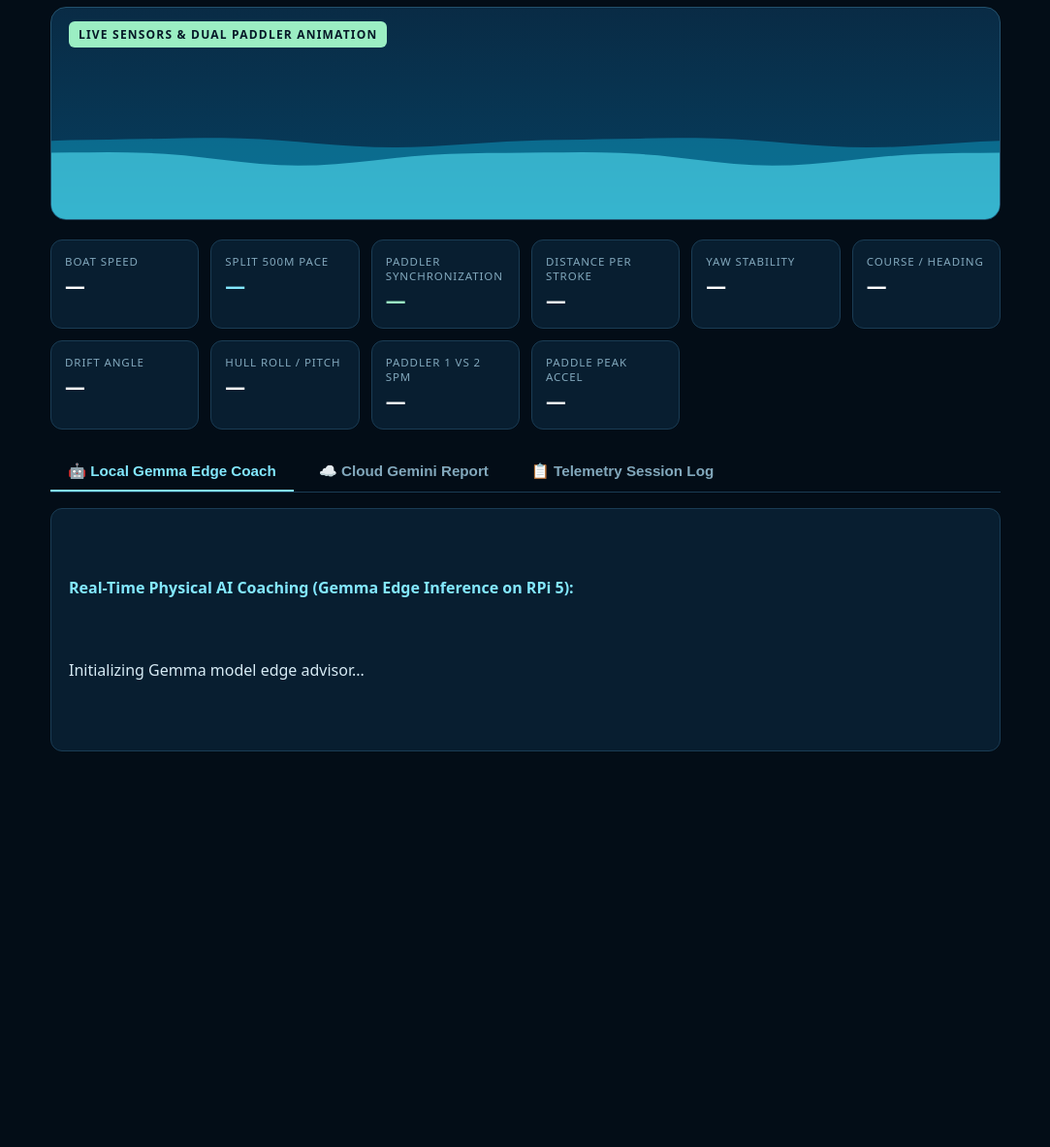
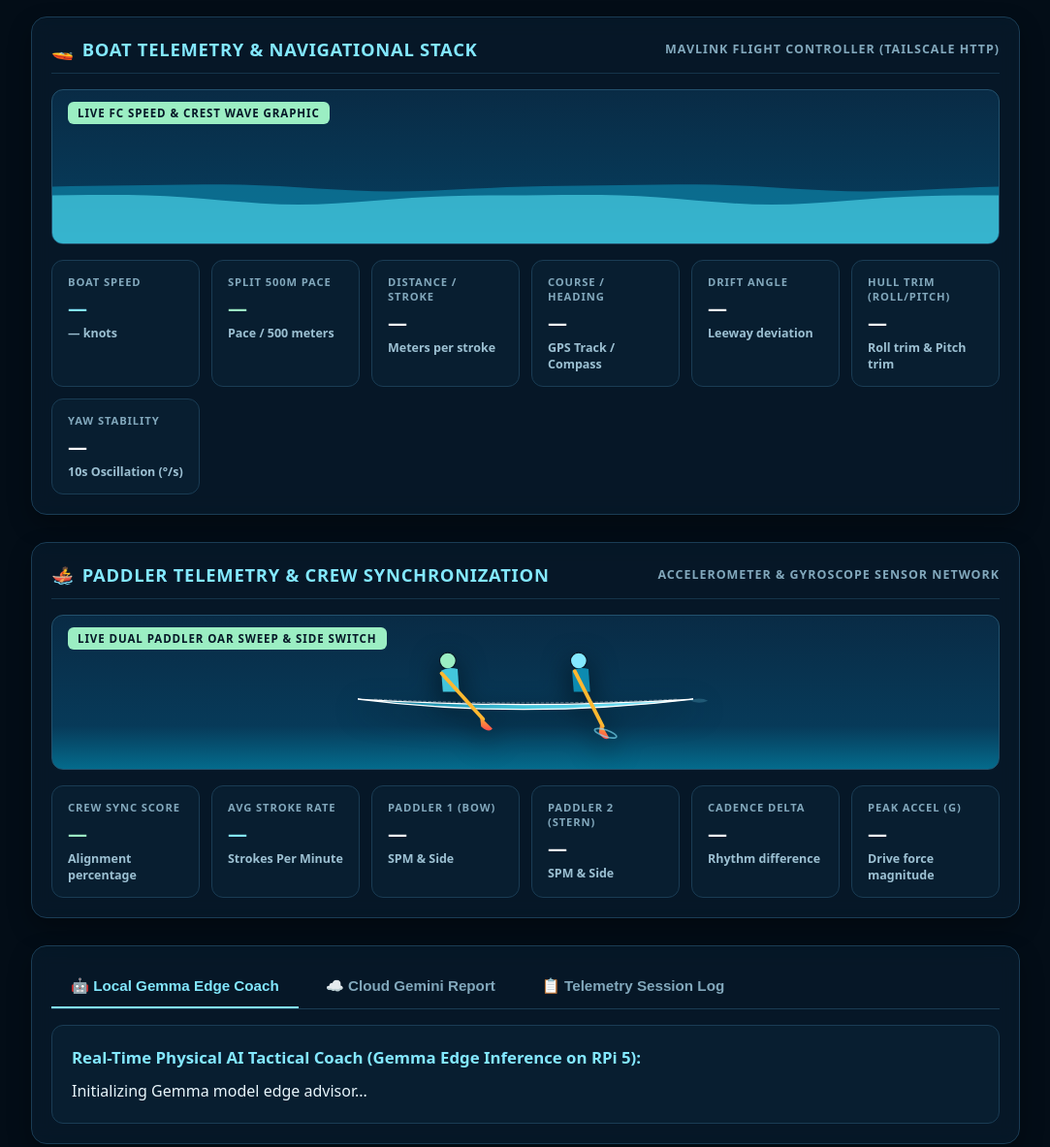
Before and after one commit to an00pie/thuzhayan-physical-ai, a plain HTML site: page boat_telemetry/live_dashboard.html in a window 1280 px wide. Shown: the part 178-1361 px from the top of the page at 97% size, without its empty margins (98-1181 px from the left). Before the commit the page ends 977 px from the top, so only its background shows below. Drawn offline with Linux system fonts and the light colour scheme; no server answers.

Commit message:
Redesign dashboard layout into separate Boat Telemetry (top) and Paddler Telemetry (bottom) sections

```diff
--- a/boat_telemetry/live_dashboard.html
+++ b/boat_telemetry/live_dashboard.html
@@ -5,49 +5,55 @@
   <meta name="viewport" content="width=device-width, initial-scale=1.0">
   <title>Thuzhayan · RPi 5 Physical AI Boat & Paddle Telemetry</title>
 </head>
-<body style="margin: 0; background: #030d17; color: #e8f5fb; font-family: system-ui, -apple-system, sans-serif;">
+<body style="margin: 0; background: #030d17; color: #e8f5fb; font-family: system-ui, -apple-system, BlinkMacSystemFont, 'Segoe UI', Roboto, sans-serif;">
 <main id="thuzhayan-live-dashboard">
   <style>
-    #thuzhayan-live-dashboard { max-width: 1020px; margin: 24px auto; padding: 0 20px; box-sizing: border-box; }
+    #thuzhayan-live-dashboard { max-width: 1060px; margin: 24px auto; padding: 0 20px 40px; box-sizing: border-box; }
     #thuzhayan-live-dashboard * { box-sizing: border-box; }
-    .badge-row { display: flex; gap: 8px; flex-wrap: wrap; margin-bottom: 12px; }
-    .badge { padding: 4px 10px; border-radius: 20px; font-size: 0.78rem; font-weight: 700; letter-spacing: 0.05em; text-transform: uppercase; background: rgba(255,255,255,0.06); border: 1px solid rgba(255,255,255,0.12); color: #9cc0d2; }
+
+    .badge-row { display: flex; gap: 8px; flex-wrap: wrap; margin-bottom: 14px; }
+    .badge { padding: 5px 12px; border-radius: 20px; font-size: 0.76rem; font-weight: 700; letter-spacing: 0.05em; text-transform: uppercase; background: rgba(255,255,255,0.06); border: 1px solid rgba(255,255,255,0.12); color: #9cc0d2; }
     .badge.active { background: rgba(67, 197, 219, 0.15); border-color: #43c5db; color: #43c5db; }
     .badge.alert { background: rgba(255, 77, 77, 0.2); border-color: #ff4d4d; color: #ff6b6b; }
 
-    .topline { display: flex; justify-content: space-between; gap: 14px; align-items: center; margin-bottom: 16px; flex-wrap: wrap; }
+    .topline { display: flex; justify-content: space-between; gap: 14px; align-items: center; margin-bottom: 20px; flex-wrap: wrap; }
     h1 { margin: 0; font-size: clamp(1.6rem, 4vw, 2.4rem); letter-spacing: .02em; background: linear-gradient(135deg, #ffffff 0%, #83e8ff 100%); -webkit-background-clip: text; -webkit-text-fill-color: transparent; }
     .tag { color: #83e8ff; font-size: .85rem; text-transform: uppercase; letter-spacing: .14em; font-weight: 700; }
-    .state { padding: 6px 14px; background: rgba(155, 238, 195, 0.12); border: 1px solid #9beec3; color: #9beec3; border-radius: 8px; font-weight: 700; }
+    .state { padding: 6px 16px; background: rgba(155, 238, 195, 0.12); border: 1px solid #9beec3; color: #9beec3; border-radius: 8px; font-weight: 700; font-size: 0.9rem; }
 
-    .water { position: relative; height: 220px; overflow: hidden; border: 1px solid #23516d; border-radius: 16px; background: linear-gradient(#092b45 0%, #073a59 72%, #046b8c 100%); margin-bottom: 20px; }
-    .water svg { position: absolute; inset: 0; width: 100%; height: 100%; }
+    /* SECTION CONTAINERS */
+    .telemetry-section { background: rgba(8, 30, 48, 0.65); border: 1px solid #1a3c54; border-radius: 16px; padding: 20px; margin-bottom: 28px; backdrop-filter: blur(10px); box-shadow: 0 10px 24px rgba(0,0,0,0.3); }
+    .section-header { display: flex; align-items: center; justify-content: space-between; border-bottom: 1px solid rgba(26, 60, 84, 0.8); padding-bottom: 12px; margin-bottom: 16px; }
+    .section-title { font-size: 1.15rem; font-weight: 800; color: #83e8ff; letter-spacing: 0.04em; display: flex; align-items: center; gap: 8px; }
+    .section-subtitle { font-size: 0.78rem; color: #82a8bc; text-transform: uppercase; letter-spacing: 0.08em; font-weight: 600; }
+
+    /* ANIMATIONS & VISUALIZERS */
+    .water-box { position: relative; height: 160px; overflow: hidden; border: 1px solid #23516d; border-radius: 12px; background: linear-gradient(#092b45 0%, #073a59 72%, #046b8c 100%); margin-bottom: 16px; }
+    .water-box svg.waves { position: absolute; inset: 0; width: 100%; height: 100%; }
+    .live-tag { position: absolute; z-index: 3; left: 16px; top: 12px; padding: 4px 10px; color: #061827; background: #9beec3; border-radius: 6px; font-size: 0.72rem; font-weight: 800; letter-spacing: .08em; }
+
     .boat-graphic { position: absolute; z-index: 2; left: 50%; top: 48%; transform: translate(-50%, -50%); filter: drop-shadow(0 10px 14px #01101a); transition: transform 0.3s ease; }
-    .live-tag { position: absolute; z-index: 3; left: 18px; top: 14px; padding: 5px 10px; color: #061827; background: #9beec3; border-radius: 6px; font-size: .75rem; font-weight: 800; letter-spacing: .1em; }
 
-    .metrics { display: grid; grid-template-columns: repeat(auto-fit, minmax(140px, 1fr)); gap: 12px; margin-bottom: 24px; }
-    .metric { padding: 14px; border: 1px solid #1a3c54; border-radius: 12px; background: #081e30; backdrop-filter: blur(8px); }
-    .metric small { display: block; color: #82a8bc; text-transform: uppercase; letter-spacing: .08em; font-size: 0.72rem; margin-bottom: 4px; }
-    .metric strong { font-size: 1.3rem; color: #ffffff; }
+    /* METRICS GRIDS */
+    .metrics-grid { display: grid; grid-template-columns: repeat(auto-fit, minmax(150px, 1fr)); gap: 12px; }
+    .metric-card { padding: 14px 16px; border: 1px solid #1a3c54; border-radius: 12px; background: #081e30; transition: transform 0.2s, border-color 0.2s; }
+    .metric-card:hover { border-color: #43c5db; transform: translateY(-2px); }
+    .metric-card small { display: block; color: #82a8bc; text-transform: uppercase; letter-spacing: .08em; font-size: 0.7rem; font-weight: 700; margin-bottom: 6px; }
+    .metric-card strong { font-size: 1.25rem; color: #ffffff; font-weight: 800; }
+    .metric-card .sub-value { font-size: 0.78rem; color: #9cc0d2; margin-top: 4px; font-weight: 600; }
 
+    /* TABS */
     .tabs { display: flex; gap: 8px; border-bottom: 1px solid #1a3c54; margin-bottom: 16px; }
-    .tab-btn { padding: 10px 18px; background: transparent; border: none; border-bottom: 2px solid transparent; color: #82a8bc; font-size: 0.95rem; font-weight: 600; cursor: pointer; transition: all 0.2s; }
+    .tab-btn { padding: 12px 20px; background: transparent; border: none; border-bottom: 2px solid transparent; color: #82a8bc; font-size: 0.95rem; font-weight: 700; cursor: pointer; transition: all 0.2s; }
     .tab-btn.active { color: #83e8ff; border-bottom-color: #83e8ff; }
-    .tab-content { display: none; padding: 18px; border: 1px solid #1a3c54; border-radius: 12px; background: #081e30; white-space: pre-wrap; color: #d6eaf4; line-height: 1.6; }
+    .tab-content { display: none; padding: 20px; border: 1px solid #1a3c54; border-radius: 12px; background: #081e30; color: #d6eaf4; line-height: 1.6; }
     .tab-content.active { display: block; }
 
     .btn-action { padding: 10px 20px; background: linear-gradient(135deg, #0d8bb0, #046b8c); border: none; border-radius: 8px; color: white; font-weight: 700; cursor: pointer; transition: opacity 0.2s; margin-bottom: 12px; }
     .btn-action:hover { opacity: 0.9; }
-
-    /* Traffic Light Sync Indicator Styles */
-    .traffic-light-box { position: absolute; z-index: 4; right: 18px; top: 12px; display: flex; flex-direction: column; align-items: center; background: rgba(6, 24, 39, 0.88); border: 1px solid #23516d; padding: 6px 12px; border-radius: 12px; backdrop-filter: blur(6px); box-shadow: 0 6px 12px rgba(0,0,0,0.4); }
-    .light-title { font-size: 0.62rem; color: #82a8bc; font-weight: 800; letter-spacing: 0.1em; margin-bottom: 4px; }
-    .traffic-housing { display: flex; gap: 8px; background: #030d15; border: 1px solid #142e42; padding: 5px 10px; border-radius: 20px; }
-    .led { width: 14px; height: 14px; border-radius: 50%; opacity: 0.2; transition: all 0.3s ease; }
-    .led.red { background: #ff4d4d; }
-    .led.red.active { opacity: 1.0; box-shadow: 0 0 14px #ff4d4d; }
   </style>
 
+  <!-- TOP STATUS BADGES -->
   <section class="badge-row">
     <div class="badge active">🍓 Raspberry Pi 5 Core</div>
     <div id="gemma-model-badge" class="badge active">🤖 Local Gemma Model: Detect…</div>
@@ -58,6 +64,7 @@
     <div id="gpio-badge" class="badge">GPIO Pin 17: Normal</div>
   </section>
 
+  <!-- MAIN HEADER -->
   <section class="topline">
     <div>
       <div class="tag">Thuzhayan Telemetry System</div>
@@ -66,10 +73,81 @@
     <div id="state" class="state">Connecting hardware…</div>
   </section>
 
-  <section class="water" aria-label="Animated water crest showing boat & paddler motion">
-    <div class="live-tag">LIVE SENSORS & DUAL PADDLER ANIMATION</div>
+  <!-- ============================================================== -->
+  <!-- SECTION 1: BOAT TELEMETRY (SHOWN FIRST AT THE TOP)             -->
+  <!-- ============================================================== -->
+  <section class="telemetry-section" id="section-boat">
+    <div class="section-header">
+      <div class="section-title">
+        <span>🚤</span> BOAT TELEMETRY & NAVIGATIONAL STACK
+      </div>
+      <div class="section-subtitle">MAVLink Flight Controller (Tailscale HTTP)</div>
+    </div>
 
-    <!-- SVG Interactive Racing Shell & Dual Paddler Animation -->
+    <!-- Hydrodynamic Speed-Animated Crest Visualizer -->
+    <div class="water-box" aria-label="Animated water crest showing boat motion">
+      <div class="live-tag">LIVE FC SPEED & CREST WAVE GRAPHIC</div>
+      <svg class="waves" viewBox="0 0 1000 260" preserveAspectRatio="none" aria-hidden="true">
+        <path id="wave-back" fill="#0d8bb0" opacity=".62"></path>
+        <path id="wave-front" fill="#43c5db" opacity=".78"></path>
+      </svg>
+    </div>
+
+    <!-- Boat Specific Metrics Grid -->
+    <div class="metrics-grid">
+      <div class="metric-card">
+        <small>Boat Speed</small>
+        <strong id="speed" style="color: #83e8ff;">—</strong>
+        <div id="speed-knots" class="sub-value">— knots</div>
+      </div>
+      <div class="metric-card">
+        <small>Split 500m Pace</small>
+        <strong id="split-500m" style="color: #9beec3;">—</strong>
+        <div class="sub-value">Pace / 500 meters</div>
+      </div>
+      <div class="metric-card">
+        <small>Distance / Stroke</small>
+        <strong id="dps-m">—</strong>
+        <div class="sub-value">Meters per stroke</div>
+      </div>
+      <div class="metric-card">
+        <small>Course / Heading</small>
+        <strong id="heading">—</strong>
+        <div class="sub-value">GPS Track / Compass</div>
+      </div>
+      <div class="metric-card">
+        <small>Drift Angle</small>
+        <strong id="drift">—</strong>
+        <div class="sub-value">Leeway deviation</div>
+      </div>
+      <div class="metric-card">
+        <small>Hull Trim (Roll/Pitch)</small>
+        <strong id="trim">—</strong>
+        <div class="sub-value">Roll trim & Pitch trim</div>
+      </div>
+      <div class="metric-card">
+        <small>Yaw Stability</small>
+        <strong id="yaw">—</strong>
+        <div class="sub-value">10s Oscillation (°/s)</div>
+      </div>
+    </div>
+  </section>
+
+  <!-- ============================================================== -->
+  <!-- SECTION 2: PADDLER TELEMETRY & CREW SYNCHRONIZATION (BELOW)    -->
+  <!-- ============================================================== -->
+  <section class="telemetry-section" id="section-paddler">
+    <div class="section-header">
+      <div class="section-title">
+        <span>🚣</span> PADDLER TELEMETRY & CREW SYNCHRONIZATION
+      </div>
+      <div class="section-subtitle">Accelerometer & Gyroscope Sensor Network</div>
+    </div>
+
+    <!-- Dual Paddler Racing Shell Visualizer with Rotating Oars & Side Switch -->
+    <div class="water-box" aria-label="Animated dual paddler racing shell">
+      <div class="live-tag">LIVE DUAL PADDLER OAR SWEEP & SIDE SWITCH</div>
+
       <div id="boat-container" class="boat-graphic">
         <svg id="paddling-svg" viewBox="0 0 450 160" width="380" height="135">
           <defs>
@@ -90,28 +168,22 @@
 
           <!-- Paddler 2 (Stern / Rear rower) -->
           <g id="paddler-2" transform="translate(130, 60)">
-          <!-- Rower Body & Head -->
             <circle cx="0" cy="-12" r="10" fill="#9beec3" stroke="#061827" stroke-width="1.5" />
             <path d="M -8 0 Q 0 -5 12 -2 L 14 26 L -6 26 Z" fill="#43c5db" />
-          <!-- Oar Assembly -->
             <g id="oar-group-2" transform="translate(4, 12)">
               <line x1="-12" y1="-8" x2="42" y2="45" stroke="#ffb830" stroke-width="4.5" stroke-linecap="round" />
               <path d="M 38 42 L 54 56 Q 50 62 40 54 Z" fill="url(#oar-grad)" />
-            <!-- Water Splash Ring -->
               <ellipse id="splash-2" cx="48" cy="52" rx="14" ry="4" fill="none" stroke="#83e8ff" stroke-width="2" opacity="0" />
             </g>
           </g>
 
           <!-- Paddler 1 (Bow / Front rower) -->
           <g id="paddler-1" transform="translate(290, 60)">
-          <!-- Rower Body & Head -->
             <circle cx="0" cy="-12" r="10" fill="#83e8ff" stroke="#061827" stroke-width="1.5" />
             <path d="M -8 0 Q 0 -5 12 -2 L 14 26 L -6 26 Z" fill="#0d8bb0" />
-          <!-- Oar Assembly -->
             <g id="oar-group-1" transform="translate(4, 12)">
               <line x1="-12" y1="-8" x2="42" y2="45" stroke="#ffb830" stroke-width="4.5" stroke-linecap="round" />
               <path d="M 38 42 L 54 56 Q 50 62 40 54 Z" fill="url(#oar-grad)" />
-            <!-- Water Splash Ring -->
               <ellipse id="splash-1" cx="48" cy="52" rx="14" ry="4" fill="none" stroke="#83e8ff" stroke-width="2" opacity="0" />
             </g>
           </g>
@@ -120,45 +192,67 @@
           <path id="bow-spray" d="M 425 96 Q 440 92 448 97 Q 436 102 425 96 Z" fill="#83e8ff" opacity="0.8" />
         </svg>
       </div>
+    </div>
 
-    <svg viewBox="0 0 1000 260" preserveAspectRatio="none" aria-hidden="true">
-      <path id="wave-back" fill="#0d8bb0" opacity=".62"></path>
-      <path id="wave-front" fill="#43c5db" opacity=".78"></path>
-    </svg>
+    <!-- Paddler Specific Metrics Grid -->
+    <div class="metrics-grid">
+      <div class="metric-card">
+        <small>Crew Sync Score</small>
+        <strong id="sync-score" style="color:#9beec3;">—</strong>
+        <div class="sub-value">Alignment percentage</div>
+      </div>
+      <div class="metric-card">
+        <small>Avg Stroke Rate</small>
+        <strong id="avg-spm" style="color:#83e8ff;">—</strong>
+        <div class="sub-value">Strokes Per Minute</div>
+      </div>
+      <div class="metric-card">
+        <small>Paddler 1 (Bow)</small>
+        <strong id="p1-info">—</strong>
+        <div id="p1-sub" class="sub-value">SPM & Side</div>
+      </div>
+      <div class="metric-card">
+        <small>Paddler 2 (Stern)</small>
+        <strong id="p2-info">—</strong>
+        <div id="p2-sub" class="sub-value">SPM & Side</div>
+      </div>
+      <div class="metric-card">
+        <small>Cadence Delta</small>
+        <strong id="spm-delta">—</strong>
+        <div class="sub-value">Rhythm difference</div>
+      </div>
+      <div class="metric-card">
+        <small>Peak Accel (g)</small>
+        <strong id="paddle-accel">—</strong>
+        <div class="sub-value">Drive force magnitude</div>
+      </div>
+    </div>
   </section>
 
-  <section class="metrics">
-    <div class="metric"><small>Boat Speed</small><strong id="speed">—</strong></div>
-    <div class="metric"><small>Split 500m Pace</small><strong id="split-500m" style="color:#83e8ff;">—</strong></div>
-    <div class="metric"><small>Paddler Synchronization</small><strong id="sync-score" style="color:#9beec3;">—</strong></div>
-    <div class="metric"><small>Distance Per Stroke</small><strong id="dps-m">—</strong></div>
-    <div class="metric"><small>Yaw Stability</small><strong id="yaw">—</strong></div>
-    <div class="metric"><small>Course / Heading</small><strong id="heading">—</strong></div>
-    <div class="metric"><small>Drift Angle</small><strong id="drift">—</strong></div>
-    <div class="metric"><small>Hull Roll / Pitch</small><strong id="trim">—</strong></div>
-    <div class="metric"><small>Paddler 1 vs 2 SPM</small><strong id="paddle-spm">—</strong></div>
-    <div class="metric"><small>Paddle Peak Accel</small><strong id="paddle-accel">—</strong></div>
-  </section>
-
-  <section class="tabs">
+  <!-- ============================================================== -->
+  <!-- SECTION 3: PHYSICAL AI COACHING & ANALYTICS                    -->
+  <!-- ============================================================== -->
+  <section class="telemetry-section" id="section-ai">
+    <div class="tabs">
       <button class="tab-btn active" onclick="switchTab('gemma-tab')">🤖 Local Gemma Edge Coach</button>
       <button class="tab-btn" onclick="switchTab('gemini-tab')">☁️ Cloud Gemini Report</button>
       <button class="tab-btn" onclick="switchTab('report-tab')">📋 Telemetry Session Log</button>
-  </section>
+    </div>
 
     <div id="gemma-tab" class="tab-content active">
-    <div style="font-weight:700; color:#83e8ff; margin-bottom:8px;">Real-Time Physical AI Coaching (Gemma Edge Inference on RPi 5):</div>
-    <div id="gemma-advice">Initializing Gemma model edge advisor...</div>
+      <div style="font-weight:800; color:#83e8ff; margin-bottom:8px; font-size:1.05rem;">Real-Time Physical AI Tactical Coach (Gemma Edge Inference on RPi 5):</div>
+      <div id="gemma-advice" style="font-size: 1rem; color: #e8f5fb; white-space: pre-wrap;">Initializing Gemma model edge advisor...</div>
     </div>
 
     <div id="gemini-tab" class="tab-content">
       <button class="btn-action" onclick="fetchGeminiReport()">Run Deep Cloud Gemini Analysis</button>
-    <div id="gemini-report">Click the button above to execute deep hydrodynamic performance analysis with Google Cloud Gemini.</div>
+      <div id="gemini-report" style="white-space: pre-wrap; font-size: 0.95rem;">Click the button above to execute deep hydrodynamic performance analysis with Google Cloud Gemini.</div>
     </div>
 
     <div id="report-tab" class="tab-content">
-    <pre id="report" style="margin:0; font-family:inherit;">Loading session report...</pre>
+      <pre id="report" style="margin:0; font-family: monospace; font-size: 0.88rem; overflow-x: auto;">Loading session report...</pre>
     </div>
+  </section>
 
   <script>
     function switchTab(tabId) {
@@ -211,49 +305,41 @@
         const yawStab = Number(telemetry.yaw_stability_10s_dps || 0);
 
         // 1. BOAT TELEMETRY WATER CREST ANIMATION:
-        // Wave scroll speed scales dynamically with Flight Controller speed_kmh
         const energy = Math.min(42, 8 + boatSpeed * 2.8 + yawStab * 6);
         phase += 0.015 + (boatSpeed * 0.012);
 
         $('wave-back').setAttribute('d', wave(phase * 0.7, energy * 0.68, 165));
         $('wave-front').setAttribute('d', wave(phase, energy, 184));
 
-        // Dynamic Bow Wave Spray Intensity
         const spray = $('bow-spray');
         if (spray) {
           spray.setAttribute('opacity', Math.min(1.0, 0.2 + (boatSpeed / 6.0)).toFixed(2));
         }
 
         // 2. PADDLE ROTATING ANIMATION:
-        // Rotation speed and sweep angle scale directly with Accelerometer Magnitude (peak_accel_g) & SPM
         const spm = Math.max(10, Number(paddleData.stroke_rate_spm || 30.0));
         const accelG1 = Number(paddleData.paddler_1?.accel_g || paddleData.peak_accel_g || 1.05);
         const accelG2 = Number(paddleData.paddler_2?.accel_g || paddleData.peak_accel_g || 1.05);
         const syncPct = Number(paddleData.sync_percentage || 95.0);
 
-        // Angular velocity driven by IMU Accelerometer force
         const strokeSpeed1 = (spm / 60.0) * (0.08 + (accelG1 * 0.045));
         strokePhase1 += strokeSpeed1;
 
-        // Introduce synchronization phase lag for Paddler 2
         const phaseLag = (100.0 - syncPct) * 0.035;
         strokePhase2 = strokePhase1 - phaseLag;
 
-        // Oar Rotation Sweep Angle (scales with accel g)
         const sweepAmp1 = Math.min(32, 16 + (accelG1 * 6.5));
         const sweepAmp2 = Math.min(32, 16 + (accelG2 * 6.5));
 
         const angle1 = Math.sin(strokePhase1 * Math.PI * 2) * sweepAmp1;
         const angle2 = Math.sin(strokePhase2 * Math.PI * 2) * sweepAmp2;
 
-        // 3. PADDLING SIDE SWITCH OAR FLIP:
         const side1 = paddleData.paddler_1?.side || "STARBOARD";
         const side2 = paddleData.paddler_2?.side || "PORT";
 
         const oar1 = $('oar-group-1');
         const oar2 = $('oar-group-2');
 
-        // Apply dynamic rotation and handle side-flip (Port side inverts stroke angle)
         if (oar1) {
           const dir1 = (side1 === "PORT") ? -1 : 1;
           oar1.setAttribute('transform', `translate(4, 12) rotate(${(angle1 * dir1).toFixed(1)})`);
@@ -263,7 +349,6 @@
           oar2.setAttribute('transform', `translate(4, 12) rotate(${(angle2 * dir2).toFixed(1)})`);
         }
 
-        // Water Splash Flare when blade dips into water
         const splash1 = $('splash-1');
         const splash2 = $('splash-2');
         if (splash1) splash1.setAttribute('opacity', Math.abs(angle1) > 10 ? (Math.abs(angle1) - 10) / 14 : 0);
@@ -276,10 +361,12 @@
         if (data.state === 'waiting') return;
         telemetry = data;
         const speed = Number(data.speed_kmh || 0);
+        const speedKnots = speed * 0.539957;
+
         $('state').textContent = data.gps_healthy ? (speed < .72 ? 'Stationary' : 'Moving') : 'GPS Acquiring';
         $('speed').textContent = format(data.speed_kmh, ' km/h');
+        $('speed-knots').textContent = `${speedKnots.toFixed(1)} knots`;
 
-        // Calculate Split 500m pace
         if (speed > 0.1) {
           const splitSecs = 500.0 / (speed / 3.6);
           const m = Math.floor(splitSecs / 60);
@@ -309,15 +396,27 @@
         paddleData = data;
 
         const syncPct = data.sync_percentage ?? 95.0;
-        $('sync-score').textContent = `${Number(syncPct).toFixed(1)}% Sync`;
+        $('sync-score').textContent = `${Number(syncPct).toFixed(1)}%`;
 
         const spm = Number(data.stroke_rate_spm || 0);
+        $('avg-spm').textContent = format(spm, ' SPM');
+
         const p1Spm = data.paddler_1 ? data.paddler_1.spm : spm;
         const p2Spm = data.paddler_2 ? data.paddler_2.spm : spm;
         const p1Side = data.paddler_1 ? data.paddler_1.side : "STARBOARD";
         const p2Side = data.paddler_2 ? data.paddler_2.side : "PORT";
+        const p1Accel = data.paddler_1 ? data.paddler_1.accel_g : (data.peak_accel_g || 1.0);
+        const p2Accel = data.paddler_2 ? data.paddler_2.accel_g : (data.peak_accel_g || 1.0);
 
-        $('paddle-spm').textContent = `P1: ${p1Spm} (${p1Side}) | P2: ${p2Spm} (${p2Side})`;
+        $('p1-info').textContent = `${p1Spm} SPM`;
+        $('p1-sub').textContent = `${p1Side} (${p1Accel.toFixed(2)}g)`;
+
+        $('p2-info').textContent = `${p2Spm} SPM`;
+        $('p2-sub').textContent = `${p2Side} (${p2Accel.toFixed(2)}g)`;
+
+        const spmDelta = data.spm_delta ?? Math.abs(p1Spm - p2Spm);
+        $('spm-delta').textContent = `${Number(spmDelta).toFixed(1)} SPM`;
+
         $('paddle-accel').textContent = format(data.peak_accel_g, ' g');
 
         // Distance per stroke (DPS)
@@ -326,15 +425,7 @@
           const dps = ((speed / 3.6) * 60.0) / spm;
           $('dps-m').textContent = `${dps.toFixed(2)} m/stroke`;
         } else {
-          $('dps-m').textContent = '—';
-        }
-
-        // Hardware Sync Traffic Light System Evaluation (GREEN >= 85%, YELLOW 70-84.9%, RED < 70%)
-        let status = data.sync_light_status;
-        if (!status) {
-          if (syncPct >= 85.0) status = 'GREEN';
-          else if (syncPct >= 70.0) status = 'YELLOW';
-          else status = 'RED';
+          $('dps-m').textContent = '— m/stroke';
         }
 
         const syncBadge = $('sync-badge');
```
Lines whose indentation alone changed are shown as unchanged.
